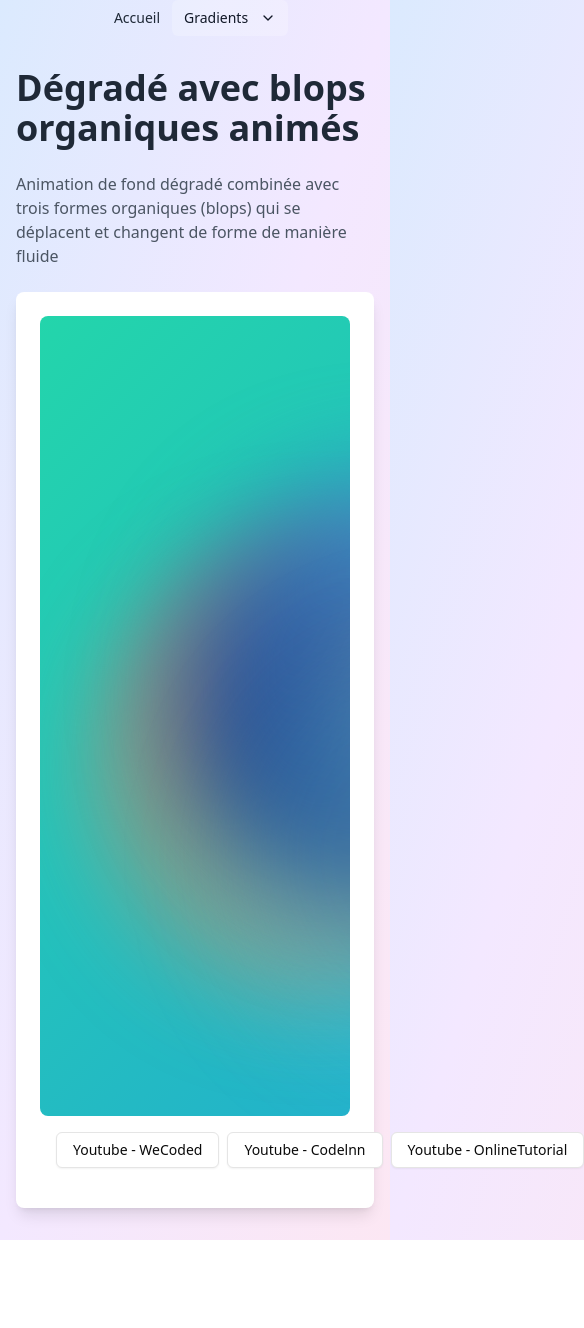
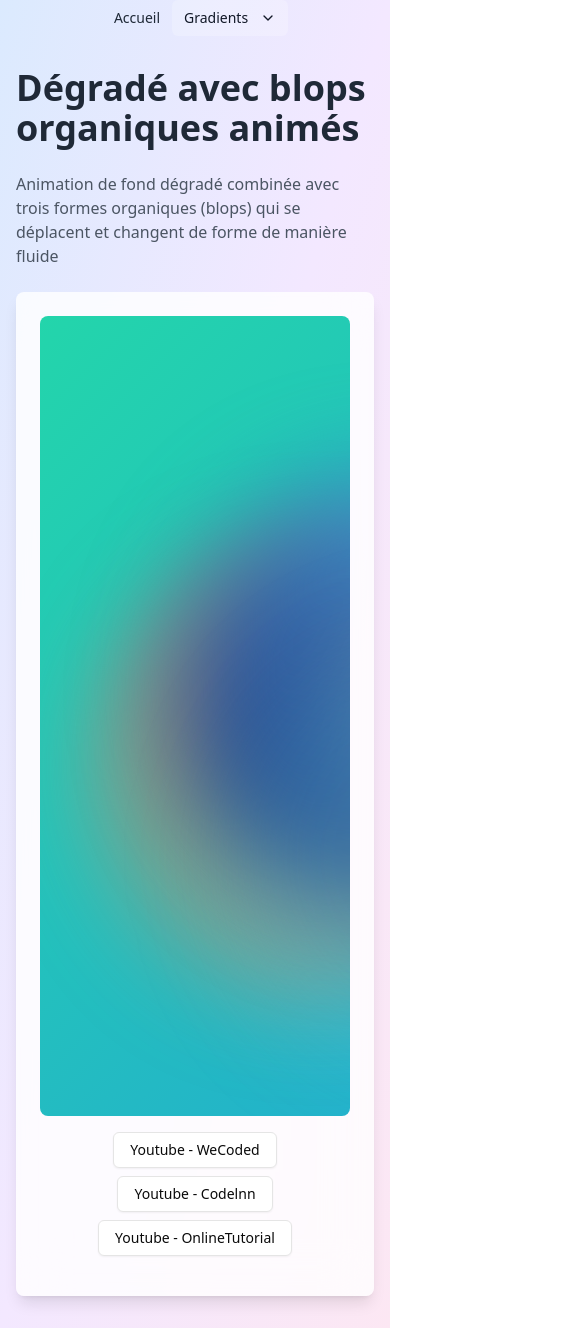
Before and after one commit to HenriTeinturier/gradients-and-backgrounds-test, a Next.js app: page /gradient/html-blops in a window 390 px wide. Shown: the whole page, 584 px wide, since content can reach past the window. Before the commit the page ends 1240 px from the top, so only its background shows below. Built offline with nearby package versions, Linux system fonts and the light colour scheme.

Commit message:
style: improve layout components spacing and styling

```diff
--- a/components/ExperimentLayout.tsx
+++ b/components/ExperimentLayout.tsx
@@ -17,7 +17,7 @@ export default function ExperimentWrapper({
         {title}
       </h1>
       {description && <p className="text-gray-600 mb-6">{description}</p>}
-      <div className="bg-white dark:bg-gray-800 rounded-lg shadow-lg p-6">
+      <div className="bg-white/80 dark:bg-gray-800/90 backdrop-blur-xl rounded-lg shadow-lg p-6">
         {children}
       </div>
     </div>
--- a/components/LinksLayout.tsx
+++ b/components/LinksLayout.tsx
@@ -1,5 +1,9 @@
 const LinksLayout = ({ children }: { children: React.ReactNode }) => {
-  return <div className="flex gap-2 p-4">{children}</div>;
+  return (
+    <div className="flex flex-wrap justify-center sm:justify-start gap-2 p-4">
+      {children}
+    </div>
+  );
 };
 
 export default LinksLayout;
```
